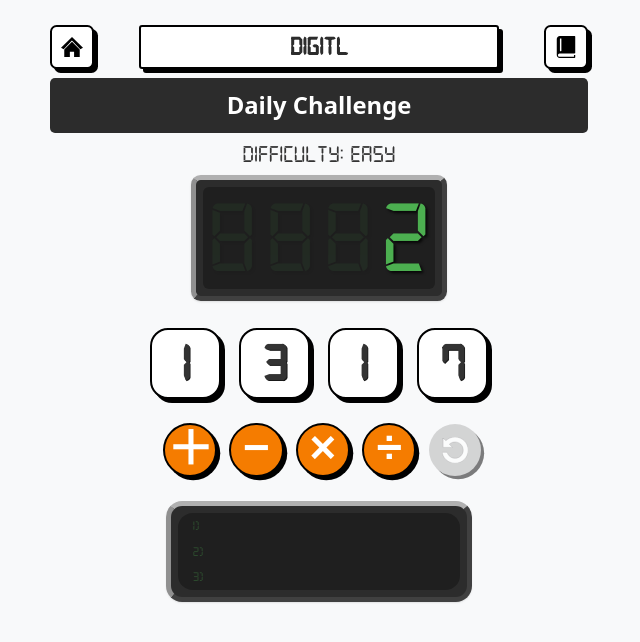
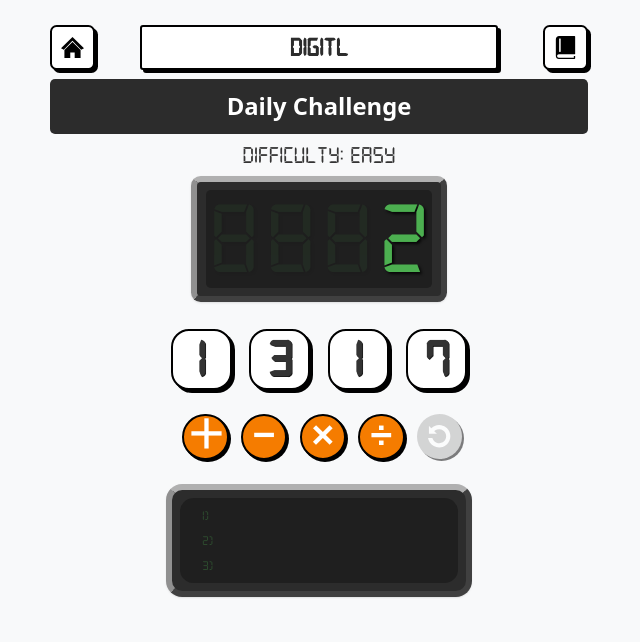
Before and after one commit to MarksGit98/Digitl-Web, a React (Vite) app: page / in a window 1280 px wide. Both pictures are taken after a click on the button "Play Daily". Shown: the top 642 px of the page, without its empty margins (321-961 px from the left). Built offline with nearby package versions, Linux system fonts and the light colour scheme.

Commit message:
visual updates

```diff
--- a/src/components/CalculatorDisplay.tsx
+++ b/src/components/CalculatorDisplay.tsx
@@ -68,7 +68,12 @@ export const CalculatorDisplay: React.FC<CalculatorDisplayProps> = ({
     justifyContent: 'center',
     overflow: 'hidden' as const,
     zIndex: 1,
-    paddingRight: `${CALCULATOR_DISPLAY.PADDING_HORIZONTAL * 0.75}px`,
+    // Increased padding to prevent text from being cut off during animation
+    // The text animates from -100% to 100%, so it needs space equal to its width on each side
+    // Font size is FONT_SIZES.TARGET_NUMBER * 0.5625, so we use that as base for padding
+    // Add generous padding (approximately 2x font size) to ensure text never clips
+    paddingLeft: `${FONT_SIZES.TARGET_NUMBER * 0.5625 * 2}px`,
+    paddingRight: `${FONT_SIZES.TARGET_NUMBER * 0.5625 * 2}px`,
     borderRadius: `${Math.max(0, CALCULATOR_DISPLAY.BORDER_RADIUS - (BUTTON_BORDER.WIDTH * 2.5) - 2)}px`,
   };
 
@@ -81,7 +86,7 @@ export const CalculatorDisplay: React.FC<CalculatorDisplayProps> = ({
     textShadow: '2px 2px 3px rgba(0, 0, 0, 0.8)',
     zIndex: 1,
     position: 'relative' as const,
-    lineHeight: `${FONT_SIZES.TARGET_NUMBER * 0.95}px`,
+    lineHeight: '1',
     display: 'inline-block' as const,
     pointerEvents: 'none' as const,
     whiteSpace: 'nowrap' as const,
--- a/src/components/CircularIconButton.tsx
+++ b/src/components/CircularIconButton.tsx
@@ -1,6 +1,6 @@
 import React, { useState } from 'react';
 import { BUTTON_SIZES, ANIMATION, COLORS } from '../constants/sizing';
-import { createCircular3DButtonStyle } from '../styles/buttonStyles';
+import { createCircular3DButtonStyle, SHADOW_OFFSETS } from '../styles/buttonStyles';
 
 interface CircularIconButtonProps {
   onPress: () => void;
@@ -21,7 +21,8 @@ export default function CircularIconButton({
   const buttonStyle = createCircular3DButtonStyle(
     BUTTON_SIZES.NAV_ARROW_SIZE,
     disabled ? COLORS.BACKGROUND_DISABLED : COLORS.BUTTON_BLUE,
-    COLORS.TEXT_WHITE
+    COLORS.TEXT_WHITE,
+    SHADOW_OFFSETS.OPERATION_UNDO // Use lower shadow for undo and other circular icon buttons
   );
 
   const handlePress = () => {
--- a/src/components/OperationButton.tsx
+++ b/src/components/OperationButton.tsx
@@ -1,6 +1,6 @@
 import React, { useState } from 'react';
 import { BUTTON_SIZES, BUTTON_BORDER, ANIMATION, COLORS } from '../constants/sizing';
-import { createCircular3DButtonStyle } from '../styles/buttonStyles';
+import { createCircular3DButtonStyle, SHADOW_OFFSETS } from '../styles/buttonStyles';
 
 interface OperationButtonProps {
   operation: string;
@@ -24,7 +24,8 @@ export default function OperationButton({
   const buttonStyle = createCircular3DButtonStyle(
     BUTTON_SIZES.OPERATION_BUTTON_SIZE,
     backgroundColor,
-    COLORS.TEXT_WHITE
+    COLORS.TEXT_WHITE,
+    SHADOW_OFFSETS.OPERATION_UNDO // Use lower shadow for operation buttons
   );
 
   const handlePress = () => {
@@ -40,10 +41,11 @@ export default function OperationButton({
   // Scale adjustments proportionally with button size
   const verticalAdjustmentScale = BUTTON_SIZES.OPERATION_BUTTON_SIZE / 100; // Scale factor based on button size
   const getVerticalAdjustment = () => {
+    if (operation === '+') return `translateY(${-1 * verticalAdjustmentScale}px)`; // Plus needs slight upward adjustment
     if (operation === '-') return `translateY(${-3 * verticalAdjustmentScale}px)`; // Minus needs to move up to center
     if (operation === '*') return `translateY(${-3 * verticalAdjustmentScale}px)`; // Multiplication needs to move up more
     if (operation === '/') return `translateY(${-3 * verticalAdjustmentScale}px)`; // Division needs to move up to center
-    return 'translateY(0px)'; // Plus is already perfect
+    return 'translateY(0px)';
   };
 
   return (
--- a/src/components/UndoButton.tsx
+++ b/src/components/UndoButton.tsx
@@ -44,10 +44,6 @@ export default function UndoButton({
       >
         <path
           fill="#FFFFFF"
-          stroke="#000000"
-          strokeWidth="1"
-          strokeLinejoin="round"
-          strokeLinecap="round"
           fillRule="evenodd"
           clipRule="evenodd"
           d="M4.73,9.3v39.28h39.28l4.63,0l-3.27-3.28L33.91,33.85c0.76-0.73,1.54-1.44,2.36-2.11 c1.08-0.88,2.22-1.72,3.38-2.48l0,0c6.02-3.92,13.21-6.21,20.94-6.21l0.01,0v-0.01c10.59,0,20.18,4.3,27.12,11.24 c6.94,6.94,11.24,16.53,11.24,27.11h-0.01v0.05h0.01c0,10.59-4.3,20.19-11.24,27.12c-6.94,6.94-16.53,11.24-27.11,11.24v-0.01 l-0.08,0v0.01c-3.7,0-7.39-0.54-10.93-1.59v0c-1.95-0.58-3.87-1.33-5.71-2.22c-9.39-4.54-16.65-12.8-19.87-22.87l-0.43-1.33 L0,71.82l0.47,2.3l0.01,0.06v0.01c0.8,3.84,2,7.62,3.53,11.24v0.01c1.51,3.55,3.38,6.98,5.53,10.19 c11.03,16.43,29.78,27.25,51.05,27.25l0.01,0v-0.01c16.96,0,32.33-6.88,43.43-17.99v-0.01c11.1-11.11,17.98-26.45,17.98-43.4 l0.01,0v-0.05h-0.01c0-16.96-6.88-32.32-18-43.43l0,0C92.93,6.89,77.58,0.02,60.63,0.01V0l-0.06,0v0.01 c-8.71,0-17.01,1.82-24.51,5.1c-1.21,0.53-2.42,1.11-3.6,1.71c-5.48,2.83-10.47,6.46-14.83,10.74L8,7.95L4.73,4.67V9.3L4.73,9.3 L4.73,9.3z"
--- a/src/constants/sizing.ts
+++ b/src/constants/sizing.ts
@@ -53,11 +53,11 @@ export const BUTTON_SIZES = {
   DIFFICULTY_BUTTON_PADDING_VERTICAL: SCREEN_HEIGHT * 0.014 * GLOBAL_SCALE,
   DIFFICULTY_BUTTON_PADDING_HORIZONTAL: SCREEN_WIDTH * 0.05 * GLOBAL_SCALE,
   DIFFICULTY_BUTTON_MARGIN_BOTTOM: SCREEN_HEIGHT * 0.014 * GLOBAL_SCALE,
-  DIGIT_BUTTON_SIZE: SCREEN_WIDTH * 0.171 * 0.75 * 0.95 * GLOBAL_SCALE, // Scaled down 25% then 5% more, then 10%
+  DIGIT_BUTTON_SIZE: SCREEN_WIDTH * 0.1041710625 * GLOBAL_SCALE, // Reduced by 5%
   DIGIT_BUTTON_MARGIN: SCREEN_WIDTH * 0.015 * GLOBAL_SCALE,
-  OPERATION_BUTTON_SIZE: SCREEN_WIDTH * 0.1425 * 0.65 * GLOBAL_SCALE, // Scaled down 35% then 10%
+  OPERATION_BUTTON_SIZE: SCREEN_WIDTH * 0.079194375 * GLOBAL_SCALE, // Reduced by 5%
   OPERATION_BUTTON_MARGIN: SCREEN_WIDTH * 0.021 * GLOBAL_SCALE,
-  NAV_ARROW_SIZE: SCREEN_WIDTH * 0.1197 * 0.75 * GLOBAL_SCALE, // Scaled down 25% then 10%
+  NAV_ARROW_SIZE: SCREEN_WIDTH * 0.076757625 * GLOBAL_SCALE, // Reduced by 5%
   NAV_ARROW_BOTTOM: SCREEN_HEIGHT * 0.025 * GLOBAL_SCALE,
   NAV_ARROW_HORIZONTAL: SCREEN_WIDTH * 0.053 * GLOBAL_SCALE,
 };
@@ -76,9 +76,10 @@ export const CALCULATOR_DISPLAY = {
 export const HISTORY_BOX = {
   WIDTH: SCREEN_WIDTH * 0.828 * GLOBAL_SCALE, // Reduced by 10% (0.92 * 0.9 = 0.828)
   BORDER_RADIUS: SCREEN_HEIGHT * 0.020 * GLOBAL_SCALE,
-  HEIGHT_EASY: ((SCREEN_HEIGHT * 0.015 * 2) + (3 * ((SCREEN_HEIGHT * 0.005 * 2) + (SCREEN_HEIGHT * 0.017 * 1.10))) + (SCREEN_HEIGHT * 0.008)) * GLOBAL_SCALE,
-  HEIGHT_MEDIUM: ((SCREEN_HEIGHT * 0.015 * 2) + (4 * ((SCREEN_HEIGHT * 0.005 * 2) + (SCREEN_HEIGHT * 0.017 * 1.10))) + (SCREEN_HEIGHT * 0.008)) * GLOBAL_SCALE,
-  HEIGHT_HARD: ((SCREEN_HEIGHT * 0.015 * 2) + (5 * ((SCREEN_HEIGHT * 0.005 * 2) + (SCREEN_HEIGHT * 0.017 * 1.10))) + (SCREEN_HEIGHT * 0.012)) * GLOBAL_SCALE,
+  INNER_PADDING: SCREEN_HEIGHT * 0.008 * GLOBAL_SCALE, // Inner padding to prevent text from touching inner border
+  HEIGHT_EASY: ((SCREEN_HEIGHT * 0.015 * 2) + (3 * ((SCREEN_HEIGHT * 0.005 * 2) + (SCREEN_HEIGHT * 0.017 * 1.10))) + (SCREEN_HEIGHT * 0.008) + (SCREEN_HEIGHT * 0.008 * 2)) * GLOBAL_SCALE,
+  HEIGHT_MEDIUM: ((SCREEN_HEIGHT * 0.015 * 2) + (4 * ((SCREEN_HEIGHT * 0.005 * 2) + (SCREEN_HEIGHT * 0.017 * 1.10))) + (SCREEN_HEIGHT * 0.008) + (SCREEN_HEIGHT * 0.008 * 2)) * GLOBAL_SCALE,
+  HEIGHT_HARD: ((SCREEN_HEIGHT * 0.015 * 2) + (5 * ((SCREEN_HEIGHT * 0.005 * 2) + (SCREEN_HEIGHT * 0.017 * 1.10))) + (SCREEN_HEIGHT * 0.012) + (SCREEN_HEIGHT * 0.008 * 2)) * GLOBAL_SCALE,
   BAR_BORDER_RADIUS: SCREEN_HEIGHT * 0.007 * GLOBAL_SCALE,
 };
 
@@ -112,7 +113,7 @@ export const COLORS = {
 
 // Border
 export const BUTTON_BORDER = {
-  WIDTH: 2,
+  WIDTH: 2.5, // Increased slightly for more visibility
   COLOR: '#000000',
 };
 
--- a/src/screens/GameScreen.tsx
+++ b/src/screens/GameScreen.tsx
@@ -315,6 +315,14 @@ export default function GameScreen({
   const operations: Operation[] = ['+', '-', '*', '/'];
   const maxHistoryEntries = difficulty === 'easy' ? 3 : difficulty === 'medium' ? 4 : 5;
 
+  // Single constant for button shadow offset (rounded down to integer)
+  const GAME_SCREEN_BUTTON_SHADOW_OFFSET = 3;
+  const GAME_SCREEN_BUTTON_SHADOW_HOVER_OFFSET = 4; // Rounded down from 4.75px
+
+  // Shared constant for action buttons (Play Daily, Play Sandbox, Next Round, Next Puzzle)
+  const ACTION_BUTTON_SHADOW_OFFSET = 4; // Base shadow for action buttons
+  const ACTION_BUTTON_SHADOW_HOVER_OFFSET = 5; // Hover shadow for action buttons
+
   // All vertical spacing uses single constant
 
   const styles = {
@@ -355,7 +363,7 @@ export default function GameScreen({
       cursor: 'pointer',
       border: `${BUTTON_BORDER.WIDTH}px solid ${BUTTON_BORDER.COLOR}`, // Match digit button border
       padding: 0, // Remove default padding
-      boxShadow: '4px 4px 0 0 rgba(0, 0, 0, 1)', // Match digit button shadow
+      boxShadow: `${GAME_SCREEN_BUTTON_SHADOW_OFFSET}px ${GAME_SCREEN_BUTTON_SHADOW_OFFSET}px 0 0 rgba(0, 0, 0, 1)`,
       transition: 'transform 0.15s ease-out, box-shadow 0.15s ease-out',
     },
     gameTitleRow: {
@@ -385,7 +393,7 @@ export default function GameScreen({
       color: COLORS.BACKGROUND_DARK,
       fontWeight: 900 as const, // Increased boldness (from 'bold' which is 700 to 900)
       textAlign: 'center' as const,
-      boxShadow: '4px 4px 0 0 rgba(0, 0, 0, 1)',
+      boxShadow: `${GAME_SCREEN_BUTTON_SHADOW_OFFSET}px ${GAME_SCREEN_BUTTON_SHADOW_OFFSET}px 0 0 rgba(0, 0, 0, 1)`,
       border: `${BUTTON_BORDER.WIDTH}px solid ${BUTTON_BORDER.COLOR}`,
       pointerEvents: 'none' as const, // Prevent mouse interaction
       width: '80%',
@@ -467,7 +475,7 @@ export default function GameScreen({
     historyContainer: {
       display: 'flex',
       flexDirection: 'column' as const,
-      alignItems: 'flex-start',
+      alignItems: 'center',
       justifyContent: 'center',
       backgroundColor: COLORS.BACKGROUND_DARK,
       paddingLeft: `${CALCULATOR_DISPLAY.PADDING_HORIZONTAL * 0.75}px`, // Same as targetContainer
@@ -505,6 +513,19 @@ export default function GameScreen({
       backgroundColor: '#1F1F1F',
       borderRadius: `${Math.max(2, HISTORY_BOX.BORDER_RADIUS - (BUTTON_BORDER.WIDTH * 2.5) - 2)}px`,
       zIndex: 0,
+    },
+    historyContentWrapper: {
+      position: 'relative' as const,
+      width: '100%',
+      height: '100%',
+      paddingTop: `${HISTORY_BOX.INNER_PADDING}px`,
+      paddingBottom: `${HISTORY_BOX.INNER_PADDING}px`,
+      paddingLeft: `${HISTORY_BOX.INNER_PADDING}px`,
+      paddingRight: `${HISTORY_BOX.INNER_PADDING}px`,
+      zIndex: 1,
+      display: 'flex',
+      flexDirection: 'column' as const,
+      justifyContent: 'center' as const,
     },
     historyBar: {
       display: 'flex',
@@ -564,7 +585,7 @@ export default function GameScreen({
       fontSize: FONT_SIZES.DIFFICULTY_BUTTON * 0.7225, // Scaled down 15% then another 15%
       fontFamily: 'system-ui, -apple-system, sans-serif',
       fontWeight: 'bold' as const,
-      boxShadow: '4px 4px 0 0 rgba(0, 0, 0, 1)',
+      boxShadow: `${GAME_SCREEN_BUTTON_SHADOW_OFFSET}px ${GAME_SCREEN_BUTTON_SHADOW_OFFSET}px 0 0 rgba(0, 0, 0, 1)`,
       transition: 'transform 0.15s ease-out, box-shadow 0.15s ease-out',
     },
     undoButtonInRow: {
@@ -618,11 +639,11 @@ export default function GameScreen({
               style={styles.iconButton}
               onMouseEnter={(e) => {
                 e.currentTarget.style.transform = 'translateY(-1px)';
-                e.currentTarget.style.boxShadow = '4px 5px 0 0 rgba(0, 0, 0, 1)';
+                e.currentTarget.style.boxShadow = `${GAME_SCREEN_BUTTON_SHADOW_OFFSET}px ${GAME_SCREEN_BUTTON_SHADOW_HOVER_OFFSET}px 0 0 rgba(0, 0, 0, 1)`;
               }}
               onMouseLeave={(e) => {
                 e.currentTarget.style.transform = 'translate(0, 0)';
-                e.currentTarget.style.boxShadow = '4px 4px 0 0 rgba(0, 0, 0, 1)';
+                e.currentTarget.style.boxShadow = `${ACTION_BUTTON_SHADOW_OFFSET}px ${ACTION_BUTTON_SHADOW_OFFSET}px 0 0 rgba(0, 0, 0, 1)`;
               }}
               onMouseDown={(e) => {
                 e.currentTarget.style.transform = 'translate(4px, 4px)';
@@ -630,7 +651,7 @@ export default function GameScreen({
               }}
               onMouseUp={(e) => {
                 e.currentTarget.style.transform = 'translate(0, 0)';
-                e.currentTarget.style.boxShadow = '4px 4px 0 0 rgba(0, 0, 0, 1)';
+                e.currentTarget.style.boxShadow = `${ACTION_BUTTON_SHADOW_OFFSET}px ${ACTION_BUTTON_SHADOW_OFFSET}px 0 0 rgba(0, 0, 0, 1)`;
               }}
             >
               <img
@@ -650,11 +671,11 @@ export default function GameScreen({
               style={styles.iconButton}
               onMouseEnter={(e) => {
                 e.currentTarget.style.transform = 'translateY(-1px)';
-                e.currentTarget.style.boxShadow = '4px 5px 0 0 rgba(0, 0, 0, 1)';
+                e.currentTarget.style.boxShadow = `${GAME_SCREEN_BUTTON_SHADOW_OFFSET}px ${GAME_SCREEN_BUTTON_SHADOW_HOVER_OFFSET}px 0 0 rgba(0, 0, 0, 1)`;
               }}
               onMouseLeave={(e) => {
                 e.currentTarget.style.transform = 'translate(0, 0)';
-                e.currentTarget.style.boxShadow = '4px 4px 0 0 rgba(0, 0, 0, 1)';
+                e.currentTarget.style.boxShadow = `${ACTION_BUTTON_SHADOW_OFFSET}px ${ACTION_BUTTON_SHADOW_OFFSET}px 0 0 rgba(0, 0, 0, 1)`;
               }}
               onMouseDown={(e) => {
                 e.currentTarget.style.transform = 'translate(4px, 4px)';
@@ -662,7 +683,7 @@ export default function GameScreen({
               }}
               onMouseUp={(e) => {
                 e.currentTarget.style.transform = 'translate(0, 0)';
-                e.currentTarget.style.boxShadow = '4px 4px 0 0 rgba(0, 0, 0, 1)';
+                e.currentTarget.style.boxShadow = `${ACTION_BUTTON_SHADOW_OFFSET}px ${ACTION_BUTTON_SHADOW_OFFSET}px 0 0 rgba(0, 0, 0, 1)`;
               }}
             >
               <img
@@ -703,20 +724,20 @@ export default function GameScreen({
               style={styles.actionButton}
               onClick={onGoToNextRound}
               onMouseEnter={(e) => {
-                e.currentTarget.style.transform = 'translate(2px, 2px)';
-                e.currentTarget.style.boxShadow = 'none';
+                e.currentTarget.style.transform = 'translate(-1px, -1px)';
+                e.currentTarget.style.boxShadow = `${ACTION_BUTTON_SHADOW_OFFSET}px ${ACTION_BUTTON_SHADOW_HOVER_OFFSET}px 0 0 rgba(0, 0, 0, 1)`;
               }}
               onMouseLeave={(e) => {
                 e.currentTarget.style.transform = 'translate(0, 0)';
-                e.currentTarget.style.boxShadow = '4px 4px 0 0 rgba(0, 0, 0, 1)';
+                e.currentTarget.style.boxShadow = `${ACTION_BUTTON_SHADOW_OFFSET}px ${ACTION_BUTTON_SHADOW_OFFSET}px 0 0 rgba(0, 0, 0, 1)`;
               }}
               onMouseDown={(e) => {
-                e.currentTarget.style.transform = 'translate(4px, 4px)';
-                e.currentTarget.style.boxShadow = 'none';
+                e.currentTarget.style.transform = `translate(${ACTION_BUTTON_SHADOW_OFFSET}px, ${ACTION_BUTTON_SHADOW_OFFSET}px)`;
+                e.currentTarget.style.boxShadow = '0 0 0 0 rgba(0, 0, 0, 1)';
               }}
               onMouseUp={(e) => {
-                e.currentTarget.style.transform = 'translate(2px, 2px)';
-                e.currentTarget.style.boxShadow = 'none';
+                e.currentTarget.style.transform = 'translate(0, 0)';
+                e.currentTarget.style.boxShadow = `${ACTION_BUTTON_SHADOW_OFFSET}px ${ACTION_BUTTON_SHADOW_OFFSET}px 0 0 rgba(0, 0, 0, 1)`;
               }}
             >
               <span style={{ display: 'flex', alignItems: 'center', gap: '8px' }}>
@@ -835,20 +856,20 @@ export default function GameScreen({
               style={styles.actionButton}
               onClick={onNewPuzzle}
               onMouseEnter={(e) => {
-                e.currentTarget.style.transform = 'translate(2px, 2px)';
-                e.currentTarget.style.boxShadow = 'none';
+                e.currentTarget.style.transform = 'translate(-1px, -1px)';
+                e.currentTarget.style.boxShadow = `${ACTION_BUTTON_SHADOW_OFFSET}px ${ACTION_BUTTON_SHADOW_HOVER_OFFSET}px 0 0 rgba(0, 0, 0, 1)`;
               }}
               onMouseLeave={(e) => {
                 e.currentTarget.style.transform = 'translate(0, 0)';
-                e.currentTarget.style.boxShadow = '4px 4px 0 0 rgba(0, 0, 0, 1)';
+                e.currentTarget.style.boxShadow = `${ACTION_BUTTON_SHADOW_OFFSET}px ${ACTION_BUTTON_SHADOW_OFFSET}px 0 0 rgba(0, 0, 0, 1)`;
               }}
               onMouseDown={(e) => {
-                e.currentTarget.style.transform = 'translate(4px, 4px)';
-                e.currentTarget.style.boxShadow = 'none';
+                e.currentTarget.style.transform = `translate(${ACTION_BUTTON_SHADOW_OFFSET}px, ${ACTION_BUTTON_SHADOW_OFFSET}px)`;
+                e.currentTarget.style.boxShadow = '0 0 0 0 rgba(0, 0, 0, 1)';
               }}
               onMouseUp={(e) => {
-                e.currentTarget.style.transform = 'translate(2px, 2px)';
-                e.currentTarget.style.boxShadow = 'none';
+                e.currentTarget.style.transform = 'translate(0, 0)';
+                e.currentTarget.style.boxShadow = `${ACTION_BUTTON_SHADOW_OFFSET}px ${ACTION_BUTTON_SHADOW_OFFSET}px 0 0 rgba(0, 0, 0, 1)`;
               }}
             >
               <span style={{ display: 'flex', alignItems: 'center', gap: '8px' }}>
@@ -862,6 +883,7 @@ export default function GameScreen({
           <div style={styles.historyContainerWrapper}>
             <div style={styles.historyContainer}>
               <div style={styles.historyInnerBorder} />
+              <div style={styles.historyContentWrapper}>
               {Array.from({ length: maxHistoryEntries }, (_, i) => {
                   const hasEntry = i < gameState.history.length;
                   const entry = hasEntry ? gameState.history[i] : undefined;
@@ -886,6 +908,7 @@ export default function GameScreen({
                     </div>
                   );
                 })}
+              </div>
             </div>
           </div>
         </div>
--- a/src/screens/MainMenuScreen.tsx
+++ b/src/screens/MainMenuScreen.tsx
@@ -8,6 +8,10 @@ import InstructionsContent from '../components/InstructionsContent';
 import { CalculatorDisplay } from '../components/CalculatorDisplay';
 
 const SCREEN_HEIGHT = SCREEN_DIMENSIONS.HEIGHT;
+
+// Shared constant for action buttons (Play Daily, Play Sandbox, Next Round, Next Puzzle)
+const ACTION_BUTTON_SHADOW_OFFSET = 4; // Base shadow for action buttons
+const ACTION_BUTTON_SHADOW_HOVER_OFFSET = 5; // Hover shadow for action buttons
 
 interface MainMenuScreenProps {
   selectedDifficulty: Difficulty;
@@ -96,7 +100,7 @@ export default function MainMenuScreen({
       fontSize: FONT_SIZES.DIFFICULTY_BUTTON * 0.7225, // 0.85 * 0.85
       fontFamily: 'system-ui, -apple-system, sans-serif',
       fontWeight: 'bold' as const,
-      boxShadow: '4px 4px 0 0 rgba(0, 0, 0, 1)',
+      boxShadow: `${ACTION_BUTTON_SHADOW_OFFSET}px ${ACTION_BUTTON_SHADOW_OFFSET}px 0 0 rgba(0, 0, 0, 1)`,
       transition: 'transform 0.15s ease-out, box-shadow 0.15s ease-out',
     },
     playButtonInnerBorder: {
@@ -124,8 +128,8 @@ export default function MainMenuScreen({
       borderRadius: `${BORDER_RADIUS.SMALL * 0.85}px`, // Scaled down 15%
       fontSize: FONT_SIZES.DIFFICULTY_BUTTON * 0.85, // Scaled down 15%
       fontFamily: 'system-ui, -apple-system, sans-serif',
-      width: '75px', // Fixed width - all buttons same size (matching medium button from buttonStyles small size)
-      minWidth: '75px', // Fixed min width
+      width: '82.5px', // Increased by 10% (75px * 1.1)
+      minWidth: '82.5px', // Increased by 10%
       minHeight: `${SCREEN_HEIGHT * 0.0425}px`, // 0.05 * 0.85
     },
   };
@@ -145,19 +149,19 @@ export default function MainMenuScreen({
           onClick={onStartDailyChallenge}
           onMouseEnter={(e) => {
             e.currentTarget.style.transform = 'translate(-1px, -1px)';
-            e.currentTarget.style.boxShadow = '4px 5px 0 0 rgba(0, 0, 0, 1)';
+            e.currentTarget.style.boxShadow = `${ACTION_BUTTON_SHADOW_OFFSET}px ${ACTION_BUTTON_SHADOW_HOVER_OFFSET}px 0 0 rgba(0, 0, 0, 1)`;
           }}
           onMouseLeave={(e) => {
             e.currentTarget.style.transform = 'translate(0, 0)';
-            e.currentTarget.style.boxShadow = '4px 4px 0 0 rgba(0, 0, 0, 1)';
+            e.currentTarget.style.boxShadow = `${ACTION_BUTTON_SHADOW_OFFSET}px ${ACTION_BUTTON_SHADOW_OFFSET}px 0 0 rgba(0, 0, 0, 1)`;
           }}
           onMouseDown={(e) => {
-            e.currentTarget.style.transform = 'translate(4px, 4px)';
+            e.currentTarget.style.transform = `translate(${ACTION_BUTTON_SHADOW_OFFSET}px, ${ACTION_BUTTON_SHADOW_OFFSET}px)`;
             e.currentTarget.style.boxShadow = '0 0 0 0 rgba(0, 0, 0, 1)';
           }}
           onMouseUp={(e) => {
             e.currentTarget.style.transform = 'translate(0, 0)';
-            e.currentTarget.style.boxShadow = '4px 4px 0 0 rgba(0, 0, 0, 1)';
+            e.currentTarget.style.boxShadow = `${ACTION_BUTTON_SHADOW_OFFSET}px ${ACTION_BUTTON_SHADOW_OFFSET}px 0 0 rgba(0, 0, 0, 1)`;
           }}
         >
           <span style={{ display: 'flex', alignItems: 'center', gap: '8px' }}>
@@ -191,7 +195,7 @@ export default function MainMenuScreen({
               ...(hoveredDifficulty === 'easy' && pressedDifficulty !== 'easy' && selectedDifficulty !== 'easy' ? easyButtonStyle.hover : {}),
               // Border matching mobile (slightly thicker for home screen)
               borderWidth: `${BUTTON_BORDER.WIDTH * 1.5}px`,
-              borderColor: (pressedDifficulty === 'easy' && selectedDifficulty !== 'easy') ? '#404040' : BUTTON_BORDER.COLOR,
+              borderColor: (pressedDifficulty === 'easy' && selectedDifficulty !== 'easy') ? '#404040' : '#1B5E20', // Further darkened green (#2E7D32 -> #1B5E20)
               borderStyle: 'solid',
             }}
             onClick={() => onDifficultyChange('easy')}
@@ -222,7 +226,7 @@ export default function MainMenuScreen({
               ...(hoveredDifficulty === 'medium' && pressedDifficulty !== 'medium' && selectedDifficulty !== 'medium' ? mediumButtonStyle.hover : {}),
               // Border matching mobile (slightly thicker for home screen)
               borderWidth: `${BUTTON_BORDER.WIDTH * 1.5}px`,
-              borderColor: (pressedDifficulty === 'medium' && selectedDifficulty !== 'medium') ? '#404040' : BUTTON_BORDER.COLOR,
+              borderColor: (pressedDifficulty === 'medium' && selectedDifficulty !== 'medium') ? '#404040' : '#BF360C', // Further darkened orange (#E65100 -> #BF360C)
               borderStyle: 'solid',
             }}
             onClick={() => onDifficultyChange('medium')}
@@ -253,7 +257,7 @@ export default function MainMenuScreen({
               ...(hoveredDifficulty === 'hard' && pressedDifficulty !== 'hard' && selectedDifficulty !== 'hard' ? hardButtonStyle.hover : {}),
               // Border matching mobile (slightly thicker for home screen)
               borderWidth: `${BUTTON_BORDER.WIDTH * 1.5}px`,
-              borderColor: (pressedDifficulty === 'hard' && selectedDifficulty !== 'hard') ? '#404040' : BUTTON_BORDER.COLOR,
+              borderColor: (pressedDifficulty === 'hard' && selectedDifficulty !== 'hard') ? '#404040' : '#B71C1C', // Further darkened red (#C62828 -> #B71C1C)
               borderStyle: 'solid',
             }}
             onClick={() => onDifficultyChange('hard')}
@@ -275,19 +279,19 @@ export default function MainMenuScreen({
           onClick={onStartSandbox}
           onMouseEnter={(e) => {
             e.currentTarget.style.transform = 'translate(-1px, -1px)';
-            e.currentTarget.style.boxShadow = '4px 5px 0 0 rgba(0, 0, 0, 1)';
+            e.currentTarget.style.boxShadow = `${ACTION_BUTTON_SHADOW_OFFSET}px ${ACTION_BUTTON_SHADOW_HOVER_OFFSET}px 0 0 rgba(0, 0, 0, 1)`;
           }}
           onMouseLeave={(e) => {
             e.currentTarget.style.transform = 'translate(0, 0)';
-            e.currentTarget.style.boxShadow = '4px 4px 0 0 rgba(0, 0, 0, 1)';
+            e.currentTarget.style.boxShadow = `${ACTION_BUTTON_SHADOW_OFFSET}px ${ACTION_BUTTON_SHADOW_OFFSET}px 0 0 rgba(0, 0, 0, 1)`;
           }}
           onMouseDown={(e) => {
-            e.currentTarget.style.transform = 'translate(4px, 4px)';
+            e.currentTarget.style.transform = `translate(${ACTION_BUTTON_SHADOW_OFFSET}px, ${ACTION_BUTTON_SHADOW_OFFSET}px)`;
             e.currentTarget.style.boxShadow = '0 0 0 0 rgba(0, 0, 0, 1)';
           }}
           onMouseUp={(e) => {
             e.currentTarget.style.transform = 'translate(0, 0)';
-            e.currentTarget.style.boxShadow = '4px 4px 0 0 rgba(0, 0, 0, 1)';
+            e.currentTarget.style.boxShadow = `${ACTION_BUTTON_SHADOW_OFFSET}px ${ACTION_BUTTON_SHADOW_OFFSET}px 0 0 rgba(0, 0, 0, 1)`;
           }}
         >
           <span style={{ display: 'flex', alignItems: 'center', gap: '8px' }}>
--- a/src/styles/buttonStyles.ts
+++ b/src/styles/buttonStyles.ts
@@ -7,10 +7,10 @@ export interface Button3DStyle {
   hover?: React.CSSProperties;
 }
 
-// Standard shadow offset for 3D depth effect (4px)
-const SHADOW_OFFSET = 4;
-const SHADOW_OFFSET_SMALL = 3;
-const SHADOW_OFFSET_LARGE = 5;
+// Standard shadow offset for 3D depth effect (reduced by 5%)
+const SHADOW_OFFSET = 3.8; // 4 * 0.95
+const SHADOW_OFFSET_SMALL = 2.85; // 3 * 0.95
+const SHADOW_OFFSET_LARGE = 4.75; // 5 * 0.95
 
 // Base 3D button style
 const base3DButton: React.CSSProperties = {
@@ -127,14 +127,17 @@ export function create3DButtonStyle(
   };
 }
 
+// Shadow offset constants (rounded down to integers)
+const DIGIT_BUTTON_SHADOW_OFFSET = 3; // Shadow for digit buttons
+const OPERATION_UNDO_BUTTON_SHADOW_OFFSET = 2; // Lower shadow for operation and undo buttons
+
 // Circular button style (for digit and operation buttons)
 export function createCircular3DButtonStyle(
   size: number,
   backgroundColor: string,
-  color: string = '#fff'
+  color: string = '#fff',
+  shadowOffset: number = DIGIT_BUTTON_SHADOW_OFFSET // Default to digit button shadow, can be overridden
 ): Button3DStyle {
-  const shadowOffset = Math.max(3, Math.min(size * 0.06, 4)); // Scale shadow with button size
-
   return {
     base: {
       width: size,
@@ -166,3 +169,9 @@ export function createCircular3DButtonStyle(
     },
   };
 }
+
+// Export shadow offset constants for use in components
+export const SHADOW_OFFSETS = {
+  DIGIT: DIGIT_BUTTON_SHADOW_OFFSET,
+  OPERATION_UNDO: OPERATION_UNDO_BUTTON_SHADOW_OFFSET,
+};
```
